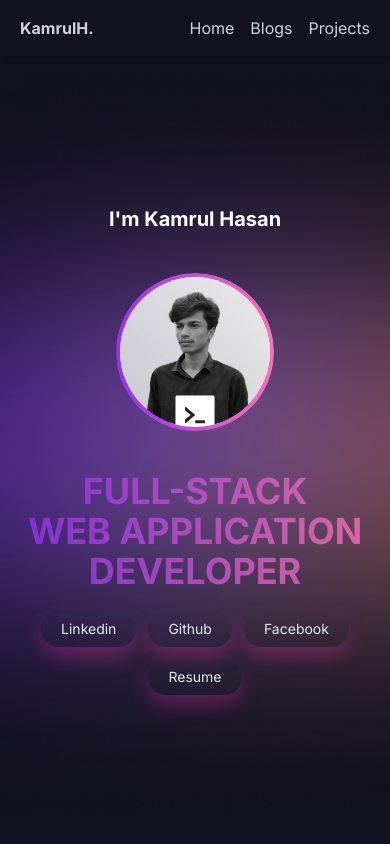
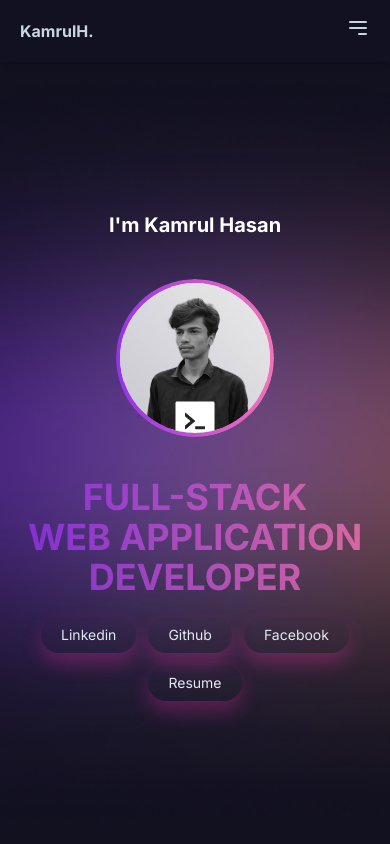
Before and after one commit to kamrulhasandev/Pro-Portfolio-Client, a Next.js app: page / in a window 390 px wide. Shown: the top 844 px of the page. Built offline with nearby package versions, Linux system fonts and the light colour scheme.

Commit message:
make navbar responsive

```diff
--- a/src/components/Navbar/Navbar.tsx
+++ b/src/components/Navbar/Navbar.tsx
@@ -1,26 +1,110 @@
+"use client";
+import { useState } from "react";
+
 const Navbar = () => {
+  const [isOpen, setIsOpen] = useState(false);
+
+  const toggleMenu = () => {
+    setIsOpen(!isOpen);
+  };
+
   return (
-    <div className="bg-[#121121]  backdrop-filter backdrop-blur-lg backdrop-saturate-150 shadow-md text-white">
+    <div className="bg-[#121121] backdrop-filter backdrop-blur-lg backdrop-saturate-150 shadow-md text-white">
       <div className="max-w-screen-xl mx-auto px-5">
         <nav className="flex justify-between items-center py-4">
+          {/* Logo */}
           <a href="/" className="text-slate-300 font-bold">
             KamrulH.
           </a>
-          <ul className="flex gap-4 text-slate-300">
+
+          {/* Mobile Menu Toggle Button */}
+          <div className="block lg:hidden">
+            <button
+              onClick={toggleMenu}
+              className="text-slate-300 focus:outline-none focus:bg-opacity-70"
+            >
+              <svg
+                className="h-6 w-6"
+                fill="none"
+                viewBox="0 0 24 24"
+                stroke="currentColor"
+              >
+                {isOpen ? (
+                  <path
+                    strokeLinecap="round"
+                    strokeLinejoin="round"
+                    strokeWidth={2}
+                    d="M6 18L18 6M6 6l12 12"
+                  />
+                ) : (
+                  <path
+                    strokeLinecap="round"
+                    strokeLinejoin="round"
+                    strokeWidth={2}
+                    d="M4 6h16M4 12h16m-7 6h7"
+                  />
+                )}
+              </svg>
+            </button>
+          </div>
+
+          {/* Mobile Menu */}
+          <div
+            className={`lg:hidden absolute top-14 right-0 bg-[#121121] backdrop-filter backdrop-blur-lg backdrop-saturate-150 shadow-md text-white w-full ${
+              isOpen ? "block" : "hidden"
+            } transition-all duration-300 ease-in-out transform origin-top`}
+          >
+            <ul className="flex flex-col text-slate-300 gap-5 items-center py-4">
+              <li>
+                <a href="/" className="text-slate-300 hover:text-gray-300">
+                  Home
+                </a>
+              </li>
+              <li>
+                <a href="/blog" className="text-slate-300 hover:text-gray-300">
+                  Blogs
+                </a>
+              </li>
+              <li>
+                <a
+                  href="/projects"
+                  className="text-slate-300 hover:text-gray-300"
+                >
+                  Projects
+                </a>
+              </li>
+              <li>
+                <button className="bg-transparent bg-opacity-50 shadow-[0_10px_20px_rgba(200,_10,_170,_0.2)] text-slate-200 px-3 py-1 rounded-full transition duration-300 ease-in-out hover:bg-opacity-70">
+                  Contact
+                </button>
+              </li>
+            </ul>
+          </div>
+
+          {/* Desktop Menu Links */}
+          <ul className="hidden lg:flex lg:flex-row lg:space-x-4 text-slate-300 items-center">
             <li>
-              <a href="/" className="text-slate-300">
+              <a href="/" className="text-slate-300 hover:text-gray-300">
                 Home
               </a>
             </li>
             <li>
-              <a href="/blog" className="text-slate-300">
+              <a href="/blog" className="text-slate-300 hover:text-gray-300">
                 Blogs
               </a>
             </li>
             <li>
-              <a href="/projects" className="text-slate-300">
+              <a
+                href="/projects"
+                className="text-slate-300 hover:text-gray-300"
+              >
                 Projects
               </a>
+            </li>
+            <li>
+              <button className="bg-transparent bg-opacity-50 shadow-[0_10px_20px_rgba(200,_10,_170,_0.2)] text-slate-200 px-3 py-1 rounded-full transition duration-300 ease-in-out hover:bg-opacity-70">
+                Contact
+              </button>
             </li>
           </ul>
         </nav>
```
